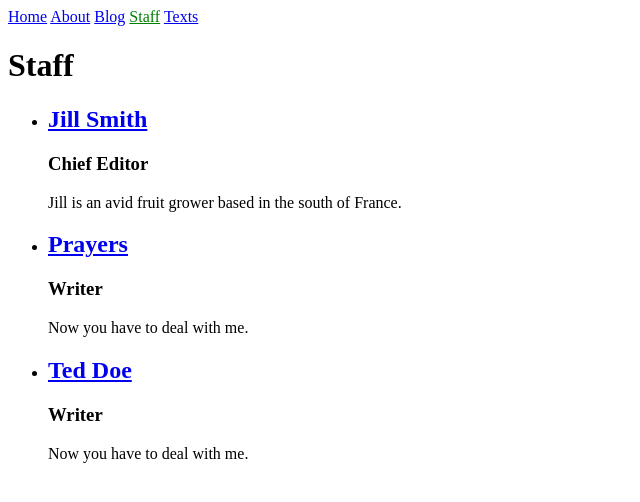
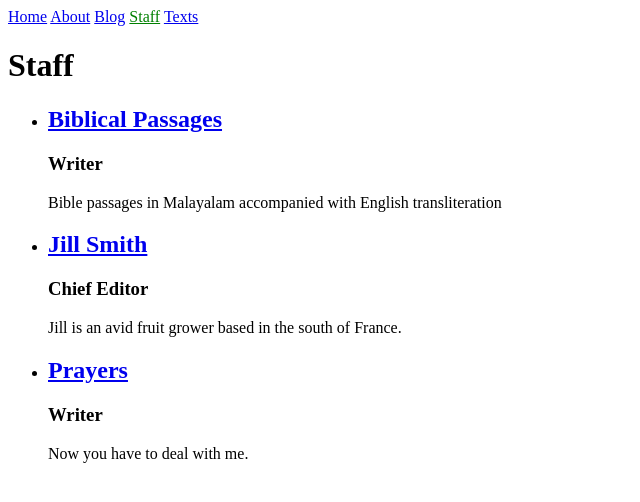
Before and after one commit to jchakko/jchakko.github.io, a Jekyll site: the page built from staff.html, in a window 1280 px wide. Shown: the top 502 px of the page, without its empty margins (0-640 px from the left). Built offline with Jekyll 4.4.1, drawn with Linux system fonts in a browser that asks for light colours.

Commit message:
More formatting

```diff
--- /dev/null
+++ b/_authors/bible.md
@@ -0,0 +1,6 @@
+---
+short_name: bible
+name: Biblical Passages
+position: Writer
+---
+Bible passages in Malayalam accompanied with English transliteration
--- a/_authors/ted.md
+++ /dev/null
@@ -1,6 +0,0 @@
----
-short_name: ted
-name: Ted Doe
-position: Writer
----
-Now you have to deal with me.
```
Also changed, not shown: _posts/2018-08-20-Nanma.md (+1 -1 lines), _posts/2018-11-07-Nanmaniranga.md (line endings or trailing spaces).
